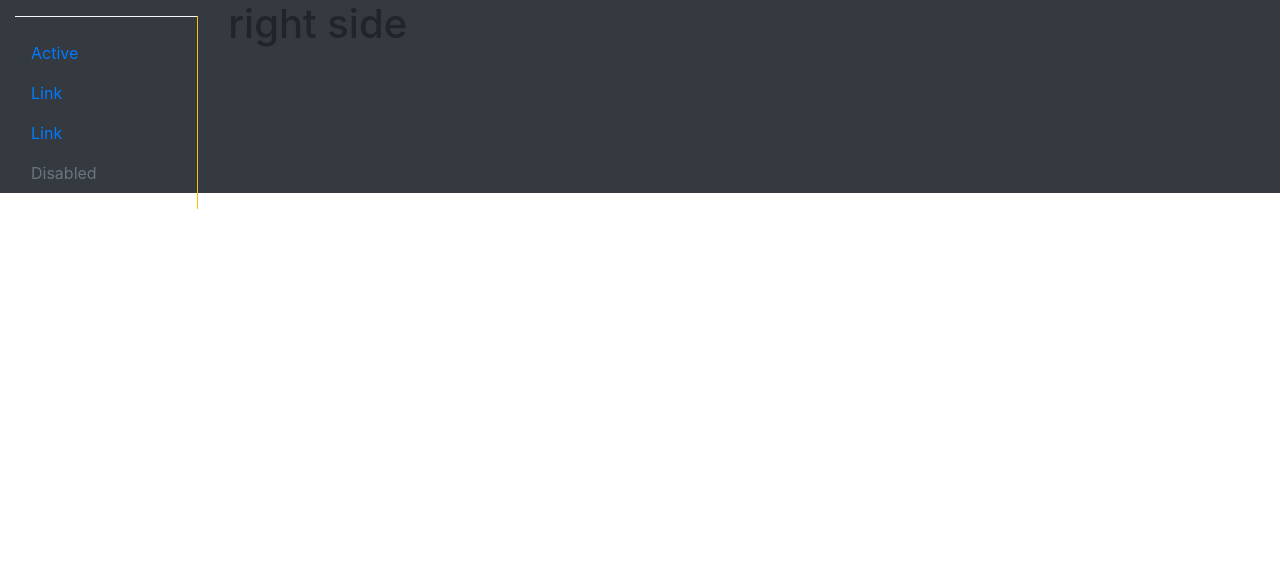
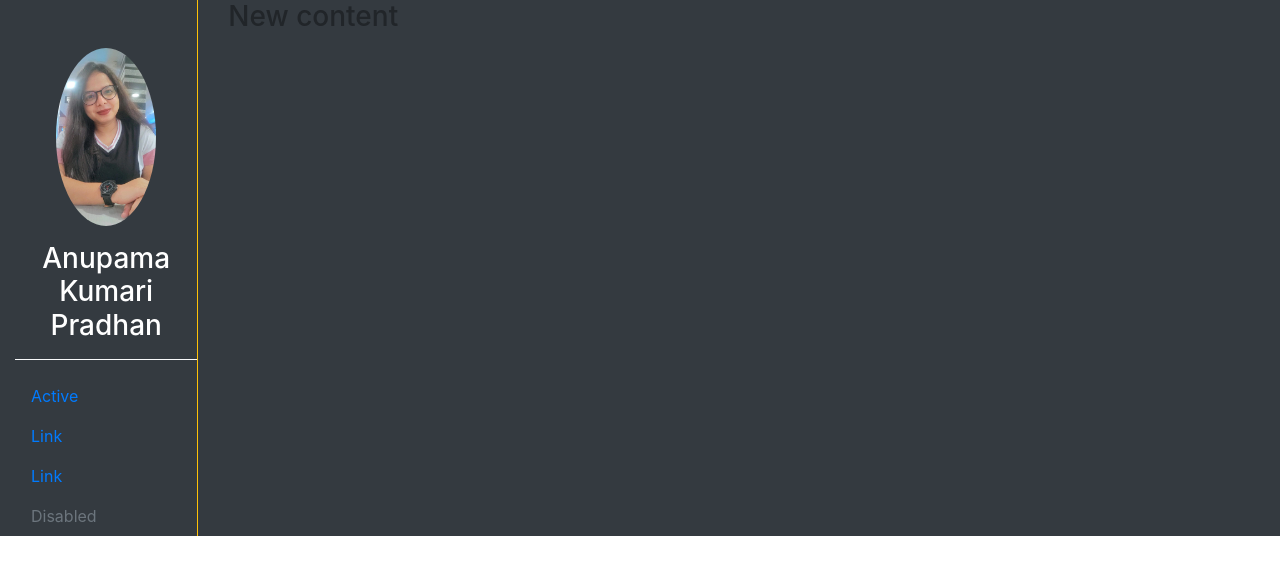
Before and after one commit to AnupamaPradhan01/Portfolio, a Django app: page / in a window 1280 px wide. Shown: the top 575 px of the page. Run offline with Django 5.2, Linux system fonts and the light colour scheme; some libraries are stand-ins or nearby versions.

Commit message:
organized the templates file

```diff
--- a/portfolio/myapp/templates/base.html
+++ b/portfolio/myapp/templates/base.html
@@ -13,7 +13,18 @@
 <body>
 
     <div class="container-fluid bg-dark">
-        {% block content %}{% endblock content %}
+        <div class="row">
+            <div class="col-sm-2">
+                {% comment %} start of sidebar {% endcomment %}
+                  {% include 'sidebar.html' %}
+                {% comment %} end sidebar {% endcomment %}
+            </div>
+            <div class="col-sm-10">
+                {% comment %} start content {% endcomment %}
+                {% block content %}{% endblock content %}
+                {% comment %} end content {% endcomment %}
+            </div>
+        </div>
     </div>
 
 
--- a/portfolio/myapp/templates/myapp/home.html
+++ b/portfolio/myapp/templates/myapp/home.html
@@ -1,29 +1,4 @@
 {% extends 'base.html' %}
 {% block content %}
-<div class="row">
-    <div class="col-sm-2">
-        {% comment %} start sidenav {% endcomment %}
-        <div class="border-right border-warning h-100">
-            {% comment %} profile image start {% endcomment %}
-            {% comment %} <div>
-                <img src="{% static 'myapp/images/propic.jpeg' %}" alt="profilepic" class="img-fluid rounded-circle mt-5" width="100px" height="100px">
-                <h3>Anupama Kumari Pradhan</h3>
-            </div>
-            {% endcomment %}
-            {% comment %} profile image end {% endcomment %}
-            <hr class="border-light">
-            <nav class="nav flex-column">
-                <a class="nav-link active" href="#">Active</a>
-                <a class="nav-link" href="#">Link</a>
-                <a class="nav-link" href="#">Link</a>
-                <a class="nav-link disabled" href="#">Disabled</a>
-            </nav>
-        </div>
-
-        {% comment %} end sidenav {% endcomment %}
-    </div>
-    <div class="col-sm-10">
-        <h1>right side</h1>
-    </div>
-</div>
+<h3>New content </h3>
 {% endblock content %}
--- a/portfolio/myapp/templates/sidebar.html
+++ b/portfolio/myapp/templates/sidebar.html
@@ -0,0 +1,17 @@
+{% load static %}
+<div class="border-right border-warning h-100">
+    {% comment %} profile image start {% endcomment %}
+    <div class="text-center">
+        <img src="{% static 'myapp/images/propic.jpeg' %}" alt="profilepic" class="img-fluid rounded-circle mt-5" width="100px" height="100px">
+        <h3 class="text-white mt-3">Anupama Kumari Pradhan</h3>
+    </div>
+
+    {% comment %} profile image end {% endcomment %}
+    <hr class="border-light">
+    <nav class="nav flex-column">
+        <a class="nav-link active" href="#">Active</a>
+        <a class="nav-link" href="#">Link</a>
+        <a class="nav-link" href="#">Link</a>
+        <a class="nav-link disabled" href="#">Disabled</a>
+    </nav>
+</div>
```
